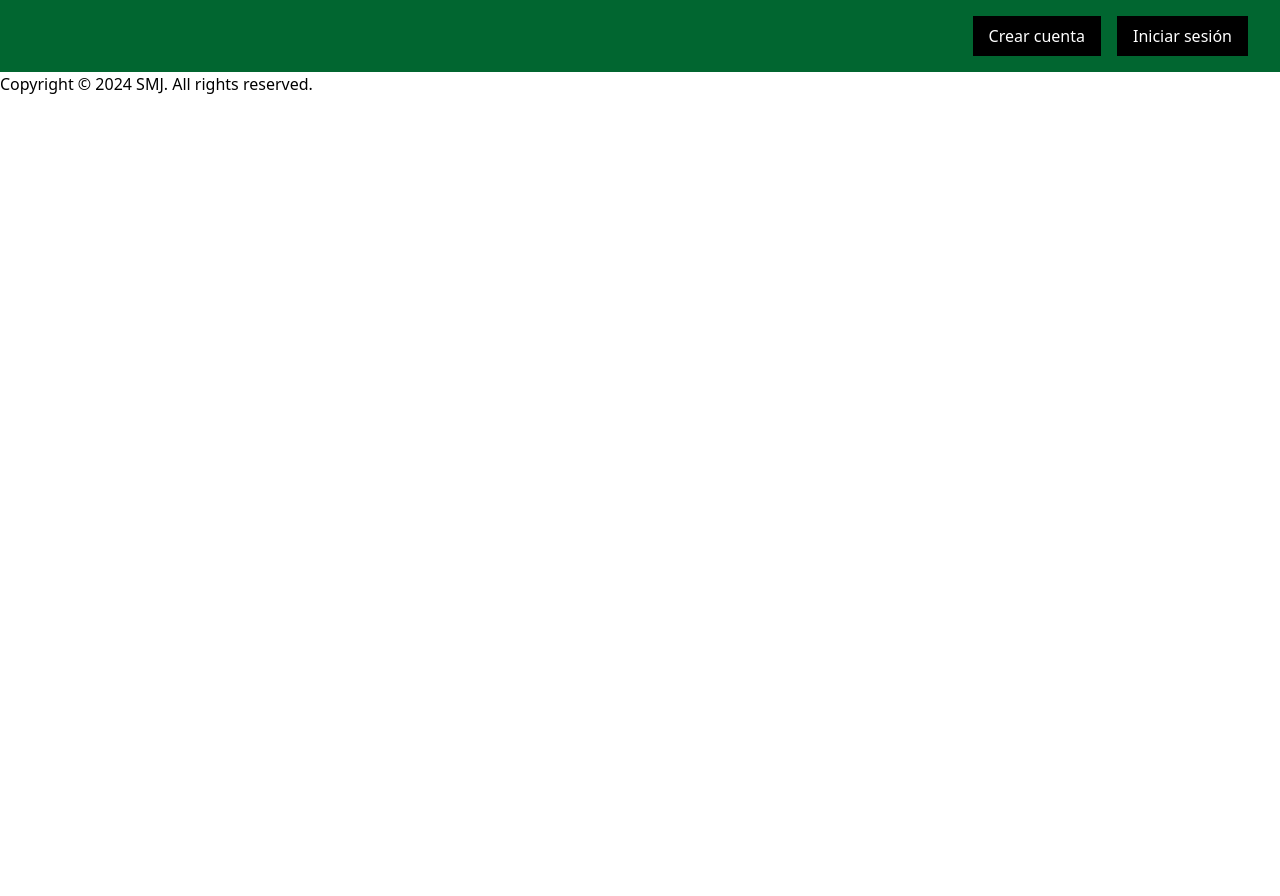
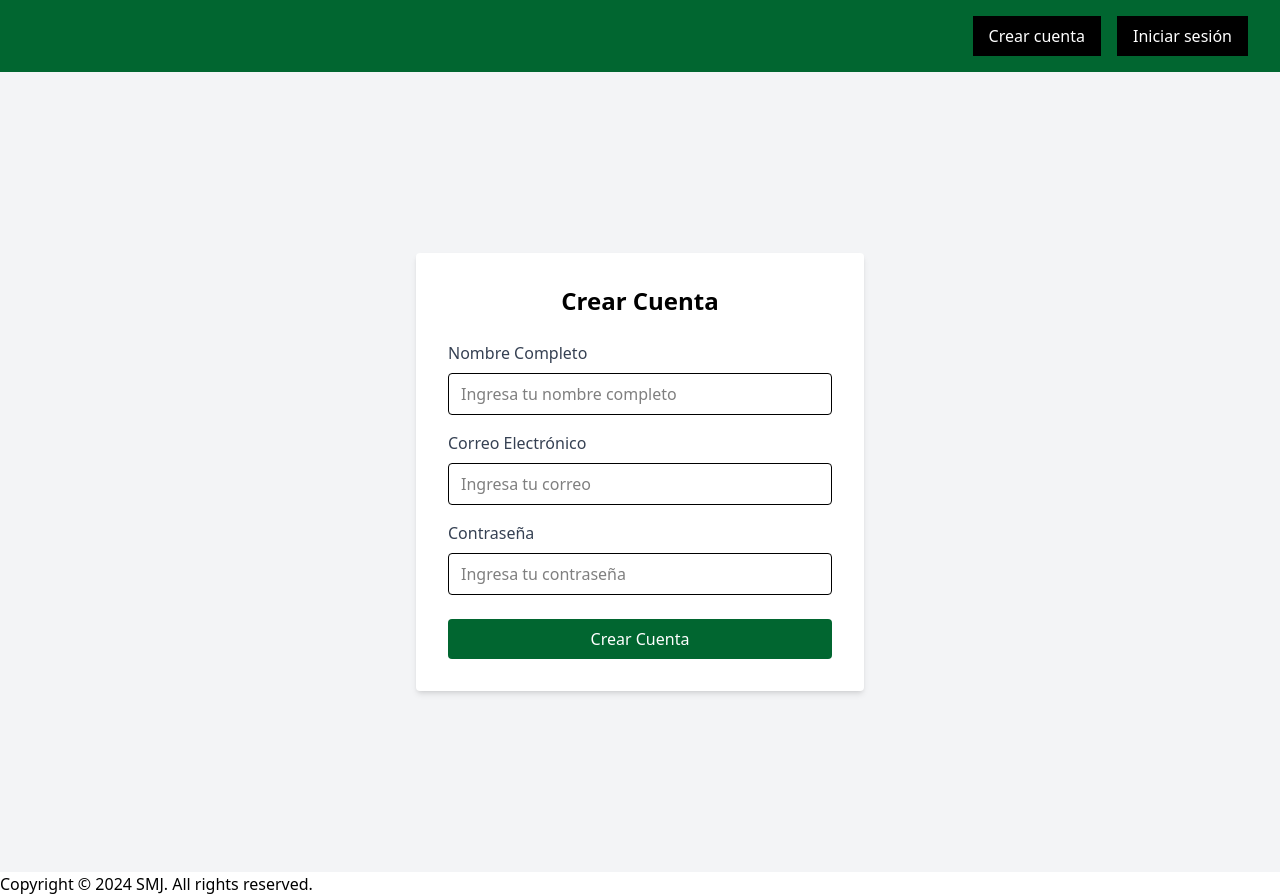
Before and after one commit to aescuderof/SMJ, a React (Vite) app in the folder smj-app/: page /registro in a window 1280 px wide. Before the commit the page ends 800 px from the top, so only its background shows below. Built offline with nearby package versions, Linux system fonts and the light colour scheme; no server answers.

Commit message:
router ok

```diff
--- a/smj-app/src/Router.jsx
+++ b/smj-app/src/Router.jsx
@@ -1,15 +1,21 @@
 import { BrowserRouter, Route, Routes } from "react-router-dom"
 import Layout from "./components/Layout"
 import Home from "./components/Home"
+import Register from "./components/Auth/Register"
+import Login from "./components/Auth/Login"
 import ProductState from "./context/Product/ProductState"
+import ProductList from "./components/Product/List"
 
 const Router = () => {
     return (
         <ProductState>
         <BrowserRouter>
             <Routes>
-                <Route path="/*" element={<Layout />}>
+                <Route path="/" element={<Layout />}>
                     <Route index element={<Home />} />
+                    <Route path="registro" element={<Register />} />
+                    <Route path="login" element={<Login />} />
+                    <Route path="products" element={<ProductList />} />
 
                 </Route>
             </Routes>
--- a/smj-app/src/components/Auth/Login.jsx
+++ b/smj-app/src/components/Auth/Login.jsx
@@ -0,0 +1,22 @@
+const Login = () => {
+    return (
+        <div className="flex items-center justify-center h-screen">
+            <div className="bg-white p-8 rounded shadow-md w-full max-w-md">
+                <h2 className="text-2xl font-bold mb-6 text-center">Iniciar Sesión</h2>
+                <form>
+                    <div className="mb-4">
+                        <label className="block text-gray-700 mb-2" htmlFor="email">Correo Electrónico</label>
+                        <input type="email" id="email" className="w-full px-3 py-2 border rounded" placeholder="Ingresa tu correo" />
+                    </div>
+                    <div className="mb-6">
+                        <label className="block text-gray-700 mb-2" htmlFor="password">Contraseña</label>
+                        <input type="password" id="password" className="w-full px-3 py-2 border rounded" placeholder="Ingresa tu contraseña" />
+                    </div>
+                    <button type="submit" className="w-full bg-green-800 text-white py-2 rounded hover:bg-green-700 transition duration-200">Iniciar Sesión</button>
+                </form>
+            </div>
+        </div>
+    );
+}
+
+export default Login;
--- a/smj-app/src/components/Auth/Register.jsx
+++ b/smj-app/src/components/Auth/Register.jsx
@@ -0,0 +1,26 @@
+const Register = () => {
+    return (
+        <div className="flex flex-col items-center justify-center min-h-screen bg-gray-100">
+            <div className="bg-white p-8 rounded shadow-md w-full max-w-md">
+                <h2 className="text-2xl font-bold mb-6 text-center">Crear Cuenta</h2>
+                <form>
+                    <div className="mb-4">
+                        <label className="block text-gray-700 mb-2" htmlFor="name">Nombre Completo</label>
+                        <input type="text" id="name" className="w-full px-3 py-2 border rounded" placeholder="Ingresa tu nombre completo" />
+                    </div>
+                    <div className="mb-4">
+                        <label className="block text-gray-700 mb-2" htmlFor="email">Correo Electrónico</label>
+                        <input type="email" id="email" className="w-full px-3 py-2 border rounded" placeholder="Ingresa tu correo" />
+                    </div>
+                    <div className="mb-6">
+                        <label className="block text-gray-700 mb-2" htmlFor="password">Contraseña</label>
+                        <input type="password" id="password" className="w-full px-3 py-2 border rounded" placeholder="Ingresa tu contraseña" />
+                    </div>
+                    <button type="submit" className="w-full bg-green-800 text-white py-2 rounded hover:bg-green-700 transition duration-200">Crear Cuenta</button>
+                </form>
+            </div>
+        </div>
+    );
+}
+
+export default Register;
--- a/smj-app/src/components/Home/index.jsx
+++ b/smj-app/src/components/Home/index.jsx
@@ -1,11 +1,24 @@
-import ProductList from "../Product/List";
+import { Link } from 'react-router-dom';
 
 const Home = () => {
 	return (
-		<div>
-            Home
-            <ProductList />
-        </div>
+		<>
+            <main className="container mx-auto px-4 py-8">
+                <h1 className="text-4xl font-bold mb-4">Bienvenido a SMJ</h1>
+                <p className="text-lg text-gray-700 mb-6">Explora nuestra variedad de collares hechos a mano, perfectos para cualquier ocasión.</p>
+
+            <section className="mt-16 mx-auto max-w-dv">
+                <article>
+                    <Link to="/products" className="block bg-gray-200 p-6 rounded shadow hover:bg-gray-300 transition duration-200">
+
+                        <p className="text-gray-700">Nuestros collares</p>
+                    </Link>
+                </article>
+                Ver el menu
+            </section>
+            </main>
+
+        </>
 	)
 }
 
```
